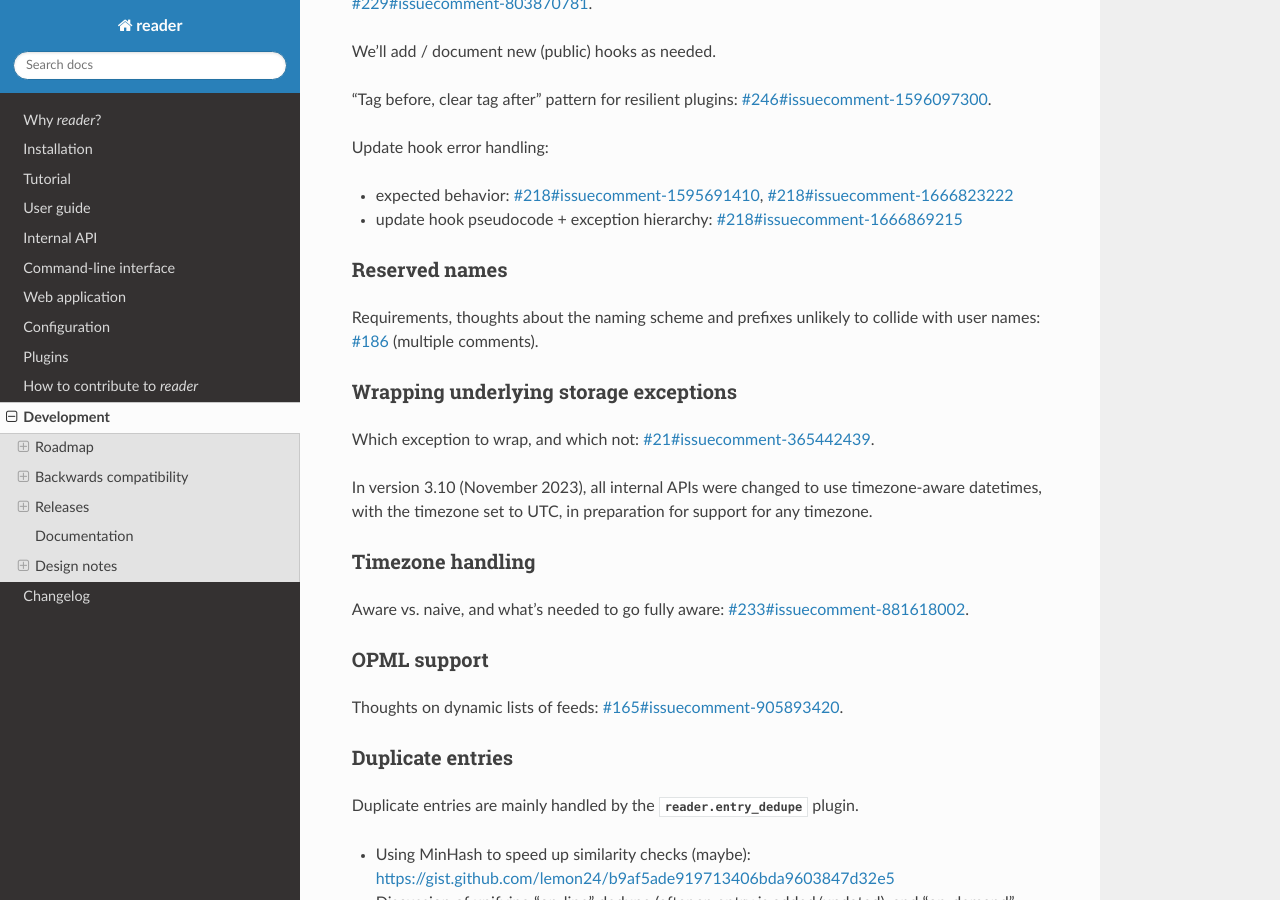
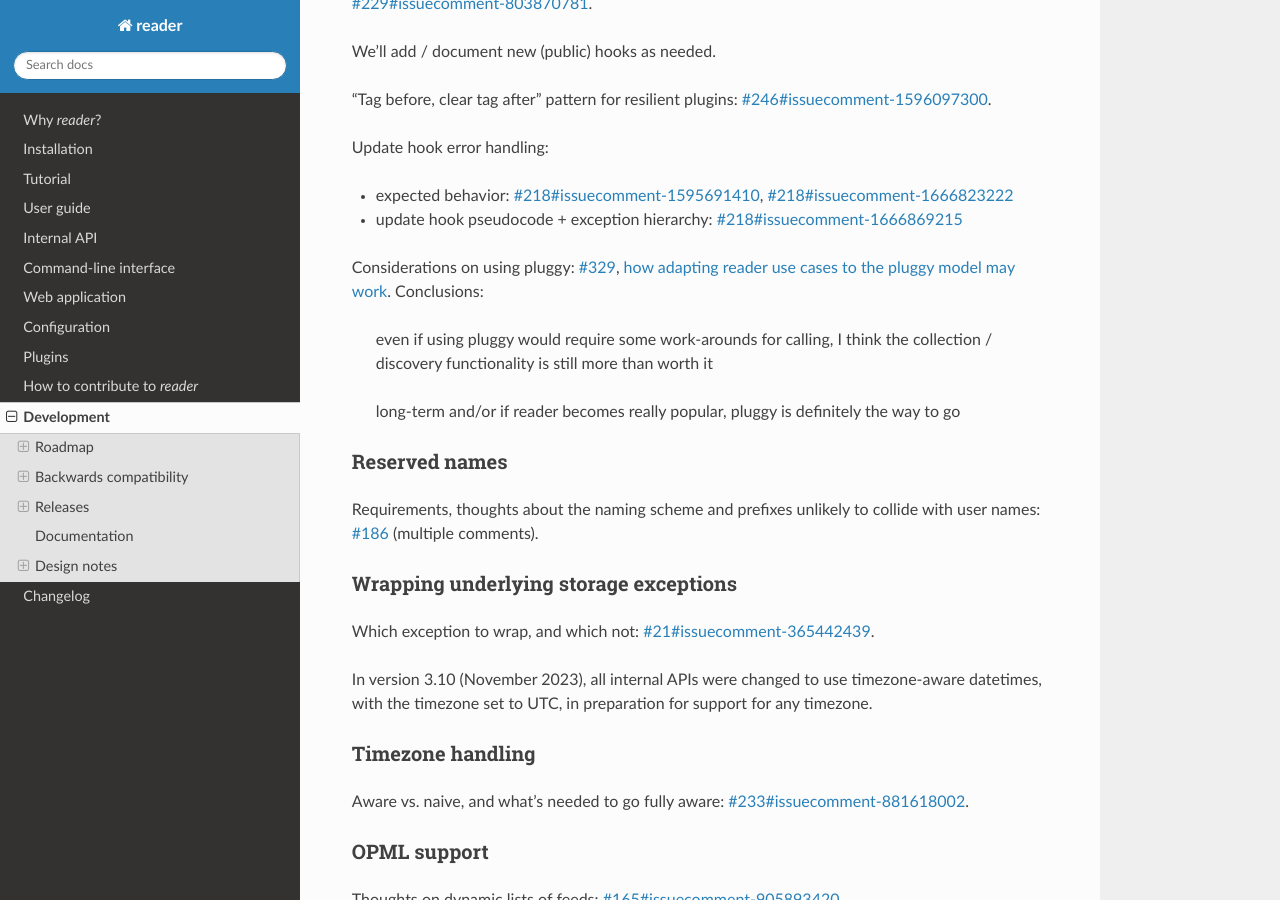
Before and after one commit to Alcides1123/reader, a Sphinx documentation site: the page built from docs/dev.rst, in a window 1280 px wide and 900 px high, scrolled down 11653 px. Built offline with Sphinx 7.4.7 and the Read the Docs theme 3.1.0, drawn with Linux system fonts in a browser that asks for light colours; pages that are not in the unit, such as notebooks, are missing from menus.

Commit message:
Dev notes for #329 (pluggy support research).

```diff
--- a/docs/dev.rst
+++ b/docs/dev.rst
@@ -686,6 +686,14 @@ Update hook error handling:
 * expected behavior: :issue:`218#issuecomment-1595691410`, :issue:`218#issuecomment-1666823222`
 * update hook pseudocode + exception hierarchy: :issue:`218#issuecomment-1666869215`
 
+Considerations on using pluggy: :issue:`329`,
+`how adapting reader use cases to the pluggy model may work <https://github.com/pytest-dev/pluggy/issues/151#issuecomment-2421648901>`_.
+Conclusions:
+
+    even if using pluggy would require some work-arounds for calling, I think the collection / discovery functionality is still more than worth it
+
+    long-term and/or if reader becomes really popular, pluggy is definitely the way to go
+
 
 Reserved names
 ~~~~~~~~~~~~~~
```
